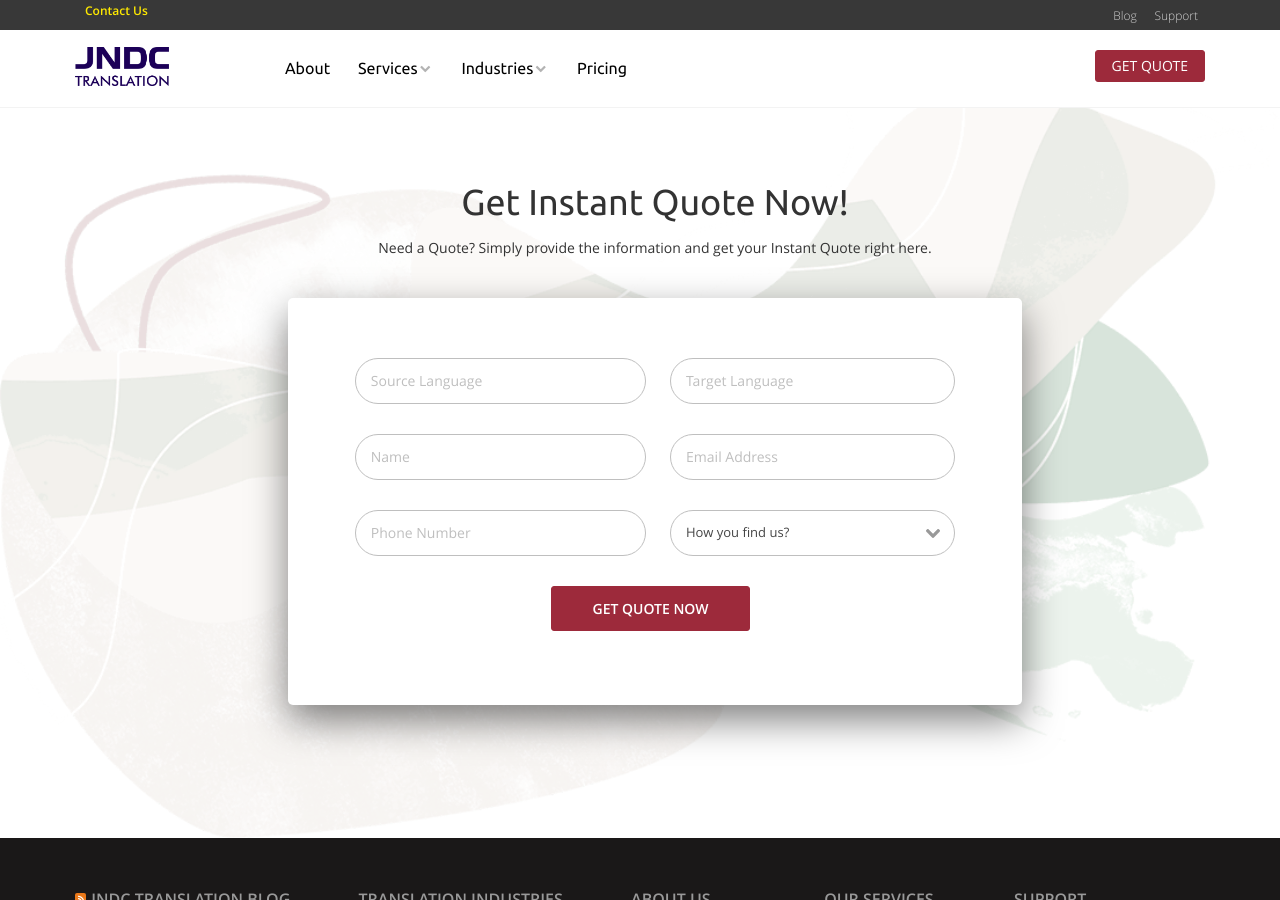
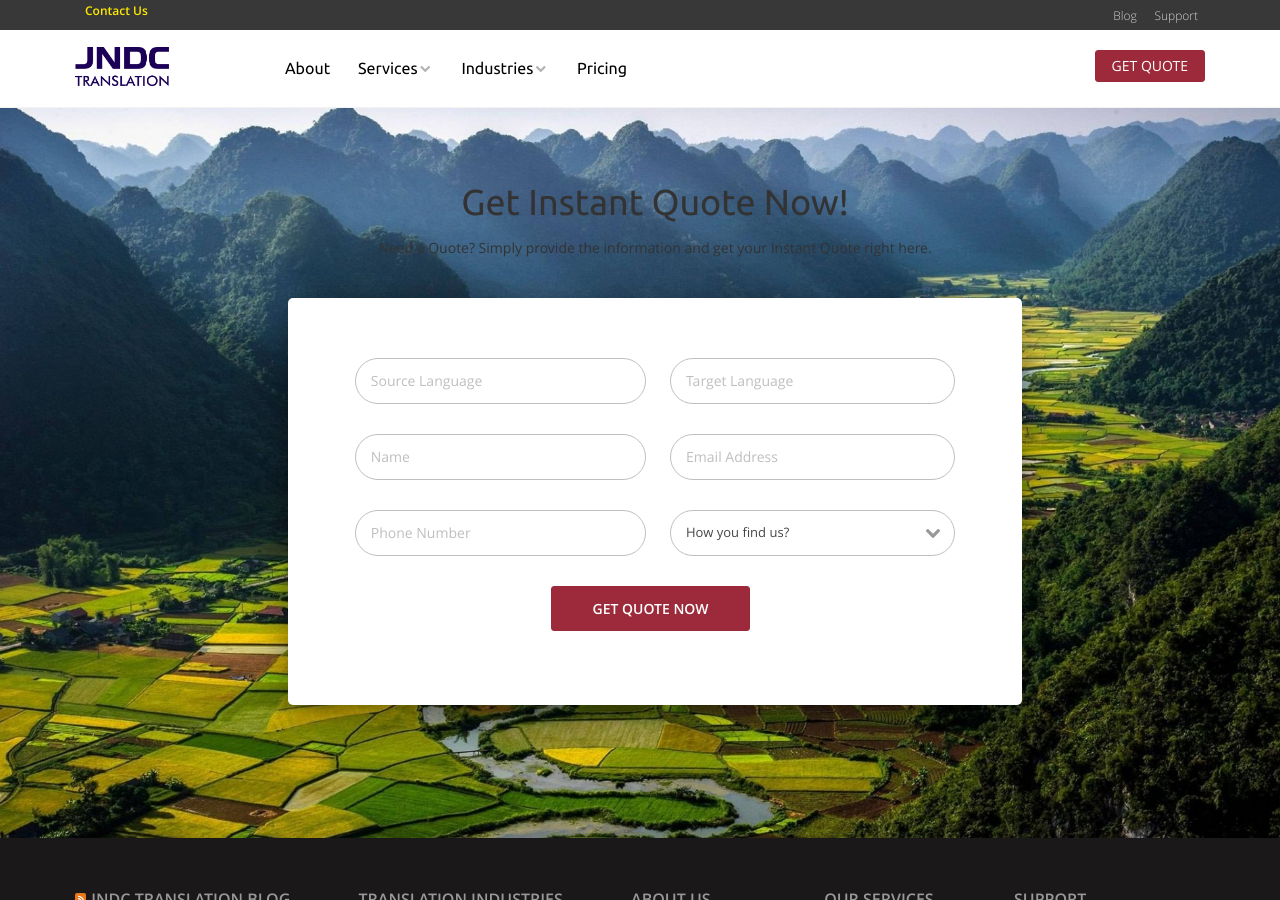
Before and after one commit to jndctranslation/landing_page, a Jekyll site: the page built from pages/quote.md, in a window 1280 px wide and 900 px high. Built offline with Jekyll 4.4.1, drawn with Linux system fonts in a browser that asks for light colours.

Commit message:
Update Website Pages “quote”

```diff
--- a/_data/pages/quote.yml
+++ b/_data/pages/quote.yml
@@ -1,2 +1,2 @@
-background_image: '/assets/images/ui/instant-quote-banner.png'
+background_image: /assets/images/upload/vietnam.jpg
 color_overlay: 'rgba(50, 50, 50, 0)'
```
